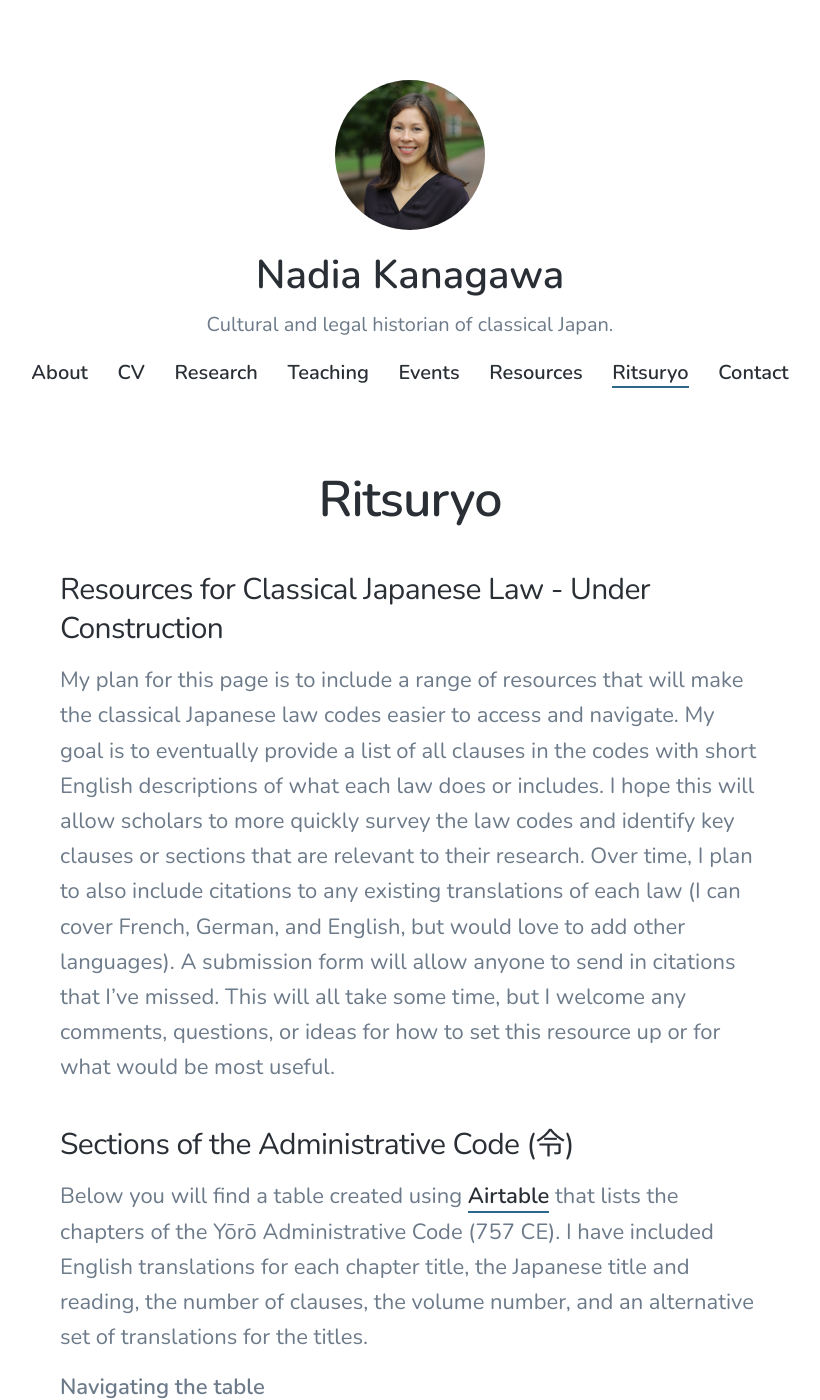
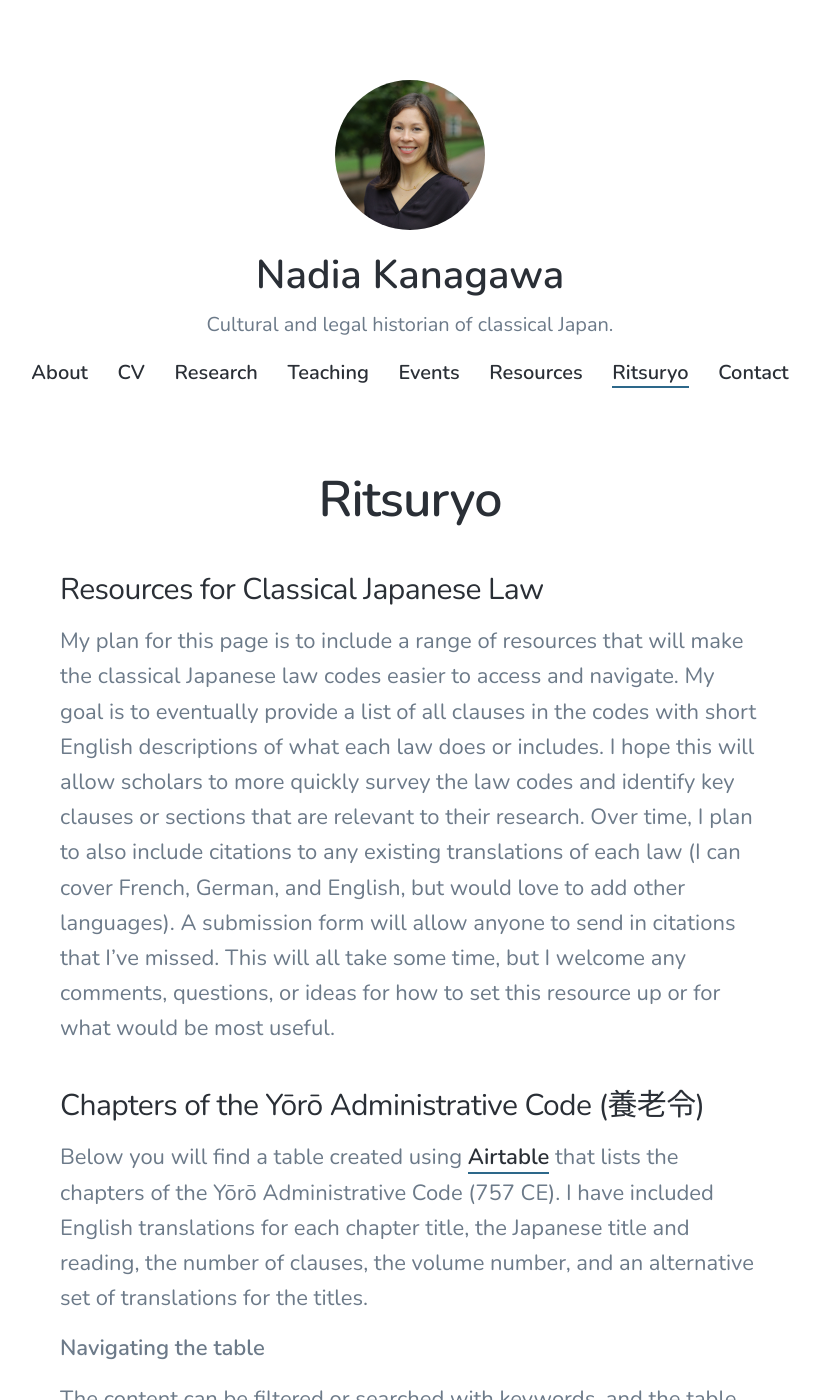
Before and after one commit to nkanagawa/nkanagawa, a Jekyll site: the page built from _pages/ritsuryo.md, in a window 1280 px wide and 1400 px high. Shown: the whole window, without its empty margins (230-1050 px from the left). Built offline with Jekyll 4.4.1, drawn with Linux system fonts in a browser that asks for light colours; nearby versions of some CDN libraries.

Commit message:
Update ritsuryo.md
Just minor edits to wording and formatting.

```diff
--- a/_pages/ritsuryo.md
+++ b/_pages/ritsuryo.md
@@ -5,10 +5,10 @@ subtitle:
 featured_image: /images/social.jpg
 ---
 
-### Resources for Classical Japanese Law - Under Construction ###
+### Resources for Classical Japanese Law ###
 My plan for this page is to include a range of resources that will make the classical Japanese law codes easier to access and navigate. My goal is to eventually provide a list of all clauses in the codes with short English descriptions of what each law does or includes. I hope this will allow scholars to more quickly survey the law codes and identify key clauses or sections that are relevant to their research. Over time, I plan to also include citations to any existing translations of each law (I can cover French, German, and English, but would love to add other languages). A submission form will allow anyone to send in citations that I've missed. This will all take some time, but I welcome any comments, questions, or ideas for how to set this resource up or for what would be most useful.
 
-### Sections of the Administrative Code (令) ###
+### Chapters of the Yōrō Administrative Code (養老令) ###
 <p>Below you will find a table created using <a href="https://airtable.com/">Airtable</a> that lists the chapters of the Yōrō Administrative Code (757 CE). I have included English translations for each chapter title, the Japanese title and reading, the number of clauses, the volume number, and an alternative set of translations for the titles.</p>
 
 <p><b>Navigating the table</b></p>
```
Also changed, not shown: other parts of _pages/ritsuryo.md (+1 -0 lines).
